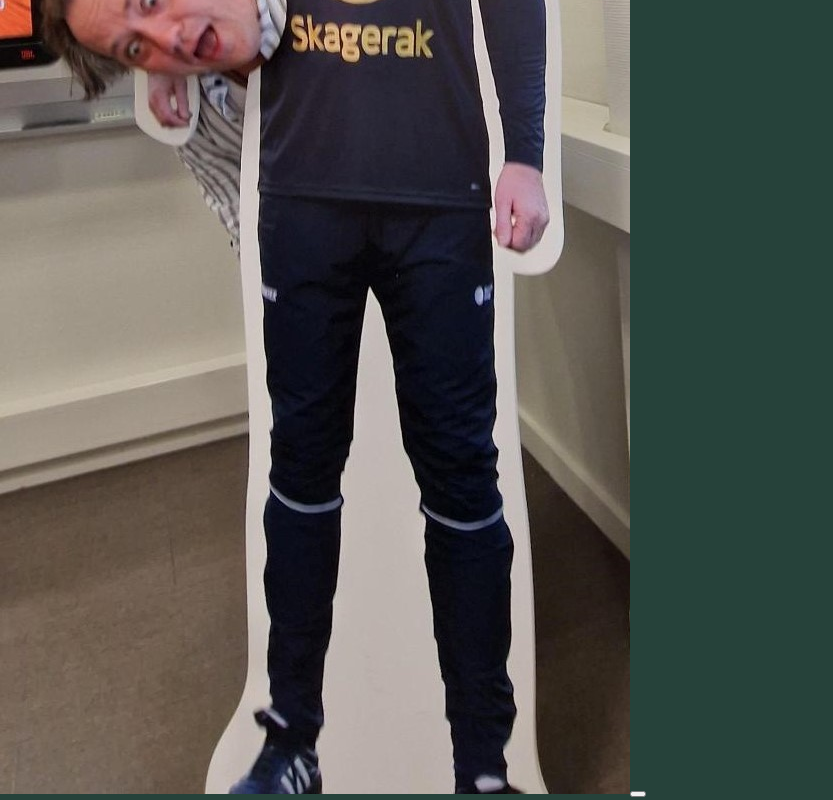
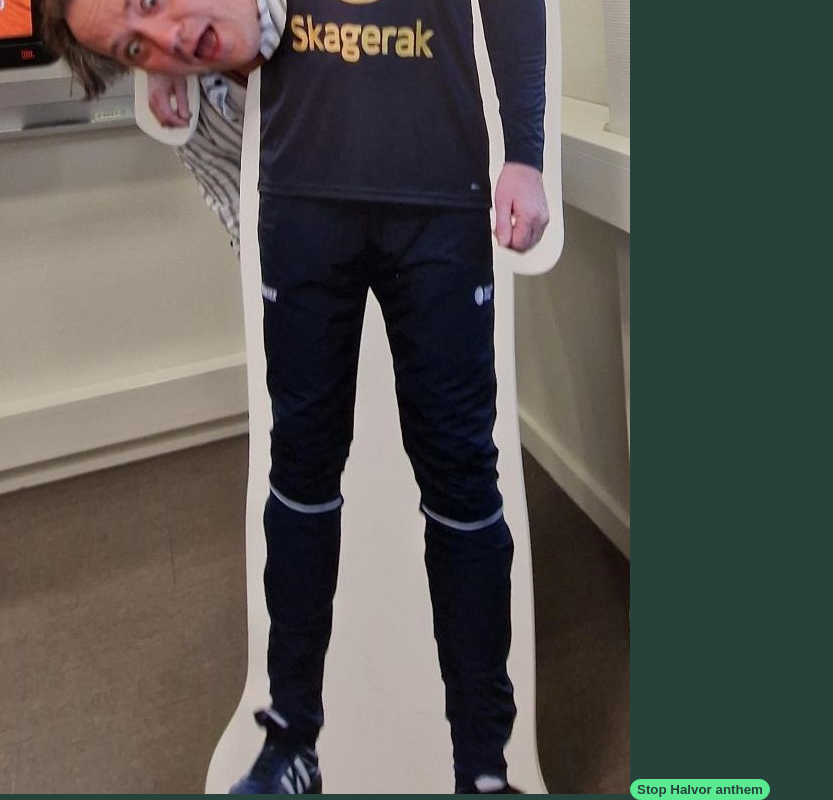
Before and after one commit to TobiRar/vue-frontend, a Vue app: page /EasterEgg in a window 1280 px wide. Shown: the part 635-1435 px from the top of the page, without its empty margins (0-833 px from the left). Built offline with nearby package versions, Linux system fonts and the light colour scheme.

Commit message:
fixed music to easter egg and updatet 404page

```diff
--- a/src/components/composable/SavePerson.js
+++ b/src/components/composable/SavePerson.js
@@ -10,8 +10,6 @@
     console.log(pers.Person.dadId);
     pers.Person.dadFirstName = person.firstName ?? "";
     pers.Person.dadLastName = person.lastName ?? "";
-    console.log(pers.Person);
-    console.log(person);
 
     return;
   }
--- a/src/views/EasterEgg.vue
+++ b/src/views/EasterEgg.vue
@@ -16,6 +16,18 @@
     <BackHeader />
    <div>
     <img src="../Images/MicrosoftTeams-image.png">
-    <button @click="audio.pause()"></button>
+    <button @click="audio.pause()">Stop Halvor anthem</button>
    </div>
 </template>
+<style setup>
+button {
+    font-style: inherit;
+    font-weight: bold;
+    background-color: rgb(90, 234, 146);
+    color: rgb(38, 66, 58);
+    border: 1px solid rgb(90, 234, 146);
+    border-radius: 12px;
+    padding: 2px 6px;
+    cursor: pointer;
+  }
+</style>
```
Also changed, not shown: src/components/UI/BaseInput.vue (deleted).
